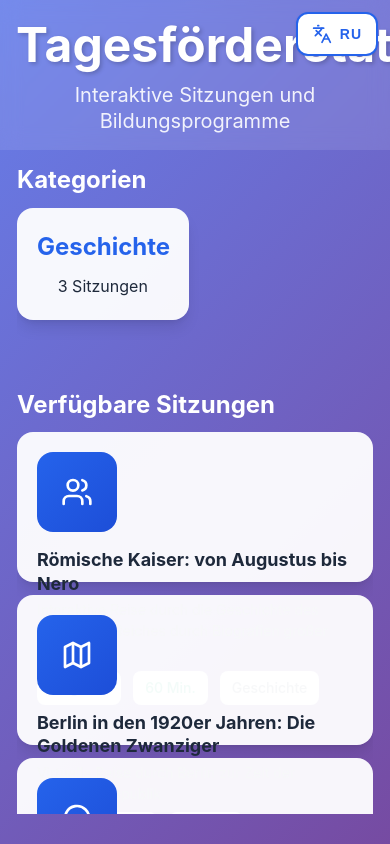
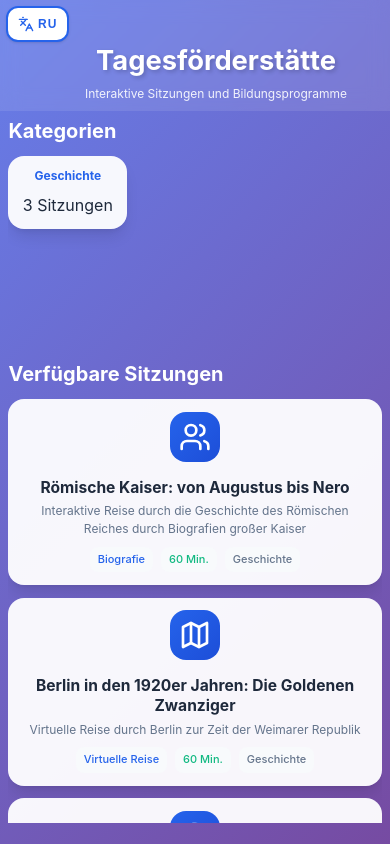
Before and after one commit to toshkaraf/tagesf-rderst-tte, a React (Vite) app: page / in a window 390 px wide. Built offline with nearby package versions, Linux system fonts and the light colour scheme.

Commit message:
fix mobile

```diff
--- a/src/components/LanguageSwitcher.css
+++ b/src/components/LanguageSwitcher.css
@@ -1,7 +1,7 @@
 .language-switcher {
   position: fixed;
   top: 16px;
-  right: 16px;
+  left: 16px;
   z-index: 1000;
   display: flex;
   align-items: center;
@@ -34,12 +34,47 @@
   letter-spacing: 1px;
 }
 
+/* Планшет */
+@media (max-width: 1024px) and (min-width: 769px) {
+  .language-switcher {
+    top: 12px;
+    left: 12px;
+    padding: 10px 14px;
+    font-size: 15px;
+    min-height: 46px;
+  }
+}
+
+/* Мобильные устройства */
 @media (max-width: 768px) {
   .language-switcher {
-    top: 12px;
-    right: 12px;
-    padding: 10px 14px;
+    top: 8px;
+    left: 8px;
+    padding: 8px 12px;
     font-size: 14px;
-    min-height: 44px;
+    min-height: 40px;
+    gap: 6px;
+  }
+
+  .language-switcher svg {
+    width: 18px;
+    height: 18px;
   }
 }
+
+/* Очень маленькие экраны */
+@media (max-width: 480px) {
+  .language-switcher {
+    top: 6px;
+    left: 6px;
+    padding: 6px 10px;
+    font-size: 12px;
+    min-height: 36px;
+    gap: 4px;
+  }
+
+  .language-switcher svg {
+    width: 16px;
+    height: 16px;
+  }
+}
--- a/src/components/LargeButton.css
+++ b/src/components/LargeButton.css
@@ -9,9 +9,44 @@
   min-height: var(--button-height);
 }
 
+/* Планшет */
+@media (max-width: 1024px) and (min-width: 769px) {
+  .large-button {
+    min-width: 180px;
+    padding: 18px 36px;
+    font-size: clamp(16px, 2.5vw, 22px);
+    min-height: clamp(56px, 8vh, 70px);
+  }
+}
+
+/* Мобильные устройства */
 @media (max-width: 768px) {
   .large-button {
     width: 100%;
     min-width: auto;
+    padding: clamp(14px, 2vh, 18px) clamp(20px, 4vw, 32px);
+    font-size: clamp(16px, 3vw, 20px);
+    min-height: clamp(52px, 8vh, 64px);
+    gap: 10px;
+  }
+
+  .large-button svg {
+    width: 20px;
+    height: 20px;
   }
 }
+
+/* Очень маленькие экраны */
+@media (max-width: 480px) {
+  .large-button {
+    padding: clamp(12px, 1.5vh, 16px) clamp(16px, 3vw, 24px);
+    font-size: clamp(14px, 3vw, 18px);
+    min-height: clamp(48px, 7vh, 56px);
+    gap: 8px;
+  }
+
+  .large-button svg {
+    width: 18px;
+    height: 18px;
+  }
+}
--- a/src/components/MediaViewer.css
+++ b/src/components/MediaViewer.css
@@ -59,3 +59,40 @@
   color: var(--error-color);
   text-align: center;
 }
+
+/* Мобильные устройства */
+@media (max-width: 768px) {
+  .media-viewer img,
+  .media-viewer video {
+    max-height: 25vh;
+  }
+
+  .media-title {
+    font-size: clamp(18px, 3.5vw, 20px);
+  }
+
+  .media-description {
+    font-size: clamp(16px, 2.5vw, 18px);
+  }
+}
+
+/* Очень маленькие экраны */
+@media (max-width: 480px) {
+  .media-viewer img,
+  .media-viewer video {
+    max-height: 20vh;
+    border-radius: 8px;
+  }
+
+  .media-title {
+    font-size: clamp(16px, 4vw, 18px);
+  }
+
+  .media-description {
+    font-size: clamp(14px, 3vw, 16px);
+  }
+
+  .media-viewer audio {
+    margin: clamp(8px, 1.5vh, 12px) 0;
+  }
+}
--- a/src/components/QuizViewer.css
+++ b/src/components/QuizViewer.css
@@ -97,12 +97,90 @@
   background-color: #dc2626;
 }
 
-@media (max-width: 768px) {
-  .quiz-answers.yes-no {
-    flex-direction: column;
+/* Планшет */
+@media (max-width: 1024px) and (min-width: 769px) {
+  .quiz-header h2 {
+    font-size: clamp(22px, 3.5vw, 28px);
   }
 
   .quiz-question h3 {
-    font-size: 24px;
+    font-size: clamp(18px, 3vw, 24px);
   }
 }
+
+/* Мобильные устройства */
+@media (max-width: 768px) {
+  .quiz-viewer {
+    padding: clamp(10px, 1.5vh, 20px);
+  }
+
+  .quiz-header h2 {
+    font-size: clamp(20px, 4vw, 26px);
+  }
+
+  .quiz-progress {
+    font-size: clamp(14px, 2.5vw, 18px);
+  }
+
+  .quiz-answers.yes-no {
+    flex-direction: column;
+    gap: clamp(8px, 1.5vh, 12px);
+  }
+
+  .quiz-question h3 {
+    font-size: clamp(18px, 3.5vw, 22px);
+  }
+
+  .quiz-explanation p {
+    font-size: clamp(14px, 2.5vw, 18px);
+  }
+
+  .quiz-answers {
+    gap: clamp(6px, 1.2vh, 12px);
+  }
+}
+
+/* Очень маленькие экраны */
+@media (max-width: 480px) {
+  .quiz-viewer {
+    padding: clamp(8px, 1.2vh, 16px);
+  }
+
+  .quiz-header {
+    margin-bottom: clamp(6px, 1vh, 12px);
+    padding-bottom: clamp(6px, 1vh, 12px);
+  }
+
+  .quiz-header h2 {
+    font-size: clamp(18px, 5vw, 22px);
+  }
+
+  .quiz-progress {
+    font-size: clamp(12px, 2.5vw, 16px);
+  }
+
+  .quiz-question {
+    padding: clamp(6px, 1vh, 12px);
+  }
+
+  .quiz-question h3 {
+    font-size: clamp(16px, 4vw, 20px);
+    margin-bottom: clamp(6px, 1vh, 12px);
+  }
+
+  .quiz-explanation {
+    padding: clamp(6px, 1vh, 12px);
+  }
+
+  .quiz-explanation p {
+    font-size: clamp(13px, 2.5vw, 16px);
+  }
+
+  .quiz-answers {
+    gap: clamp(6px, 1vh, 10px);
+  }
+
+  .quiz-actions {
+    margin-top: clamp(6px, 1vh, 12px);
+  }
+}
--- a/src/pages/HomePage.css
+++ b/src/pages/HomePage.css
@@ -173,20 +173,168 @@
   color: var(--secondary-color);
 }
 
+/* Планшет */
+@media (max-width: 1024px) and (min-width: 769px) {
+  .home-header {
+    padding: clamp(12px, 2vh, 20px);
+    padding-top: clamp(55px, 6vh, 65px); /* Отступ для кнопки языка */
+  }
+
+  .home-header h1 {
+    font-size: clamp(28px, 5vw, 40px);
+  }
+
+  .categories-grid {
+    grid-template-columns: repeat(auto-fill, minmax(120px, 1fr));
+  }
+
+  .sessions-grid {
+    grid-template-columns: repeat(auto-fill, minmax(280px, 1fr));
+  }
+
+  .session-icon {
+    width: 70px;
+    height: 70px;
+  }
+}
+
+/* Мобильные устройства */
 @media (max-width: 768px) {
+  .home-header {
+    padding: clamp(10px, 1.5vh, 16px);
+    padding-top: clamp(50px, 6vh, 60px); /* Отступ для кнопки языка */
+  }
+
   .home-header h1 {
-    font-size: 48px;
+    font-size: clamp(24px, 6vw, 36px);
+    line-height: 1.2;
   }
 
   .subtitle {
-    font-size: 20px;
+    font-size: clamp(14px, 3vw, 18px);
+    line-height: 1.4;
+  }
+
+  .home-main {
+    padding: clamp(8px, 1.5vh, 16px);
+  }
+
+  .categories-section h2,
+  .sessions-section h2 {
+    font-size: clamp(20px, 4vw, 28px);
+  }
+
+  .categories-grid {
+    grid-template-columns: repeat(auto-fill, minmax(100px, 1fr));
+    gap: clamp(6px, 1vh, 12px);
+  }
+
+  .category-card {
+    padding: clamp(10px, 1.5vh, 16px);
+    min-height: 80px;
+  }
+
+  .category-card h3 {
+    font-size: clamp(14px, 2.5vw, 16px);
   }
 
   .sessions-grid {
     grid-template-columns: 1fr;
+    gap: clamp(8px, 1.5vh, 14px);
+  }
+
+  .session-card {
+    flex-direction: row;
+    padding: clamp(12px, 2vh, 20px);
+    min-height: 120px;
+  }
+
+  .session-icon {
+    width: 60px;
+    height: 60px;
+  }
+
+  .session-info h3 {
+    font-size: clamp(16px, 3.5vw, 20px);
+  }
+
+  .session-description {
+    font-size: clamp(13px, 2.5vw, 15px);
+  }
+
+  .session-meta {
+    gap: 8px;
+  }
+
+  .session-meta span {
+    padding: 5px 10px;
+    font-size: 12px;
+  }
+}
+
+/* Очень маленькие экраны */
+@media (max-width: 480px) {
+  .home-header {
+    padding-top: clamp(45px, 5vh, 55px);
+    padding-left: clamp(50px, 6vw, 60px);
+    padding-right: clamp(8px, 1vw, 12px);
+    padding-bottom: clamp(8px, 1vh, 12px);
+  }
+
+  .home-header h1 {
+    font-size: clamp(20px, 7vw, 28px);
+  }
+
+  .subtitle {
+    font-size: clamp(12px, 3vw, 16px);
+  }
+
+  .home-main {
+    padding: clamp(6px, 1vh, 12px);
+  }
+
+  .categories-grid {
+    grid-template-columns: repeat(auto-fill, minmax(90px, 1fr));
+    gap: clamp(6px, 1vh, 10px);
+  }
+
+  .category-card {
+    padding: clamp(8px, 1.2vh, 12px);
+    min-height: 70px;
+  }
+
+  .category-card h3 {
+    font-size: clamp(12px, 2.5vw, 14px);
   }
 
   .session-card {
     flex-direction: column;
+    padding: clamp(10px, 1.5vh, 16px);
+    min-height: auto;
+  }
+
+  .session-icon {
+    width: 50px;
+    height: 50px;
+    align-self: center;
+  }
+
+  .session-info h3 {
+    font-size: clamp(15px, 4vw, 18px);
+    text-align: center;
+  }
+
+  .session-description {
+    font-size: clamp(12px, 2.5vw, 14px);
+    text-align: center;
+  }
+
+  .session-meta {
+    justify-content: center;
+  }
+
+  .session-meta span {
+    font-size: 11px;
+    padding: 4px 8px;
   }
 }
--- a/src/pages/SessionPage.css
+++ b/src/pages/SessionPage.css
@@ -10,6 +10,8 @@
 .session-header {
   background: var(--surface);
   padding: clamp(8px, 1.5vh, 16px);
+  padding-left: clamp(60px, 8vw, 80px); /* Отступ для кнопки языка */
+  padding-right: clamp(8px, 1.5vh, 16px);
   box-shadow: var(--shadow);
   display: flex;
   align-items: center;
@@ -17,6 +19,7 @@
   flex-wrap: wrap;
   flex-shrink: 0;
   min-height: fit-content;
+  position: relative;
 }
 
 .session-title {
@@ -41,6 +44,8 @@
   font-size: clamp(14px, 2vw, 16px);
   font-weight: 500;
   white-space: nowrap;
+  flex-shrink: 0;
+  margin-left: auto;
 }
 
 .session-main {
@@ -216,29 +221,130 @@
   color: var(--error-color);
 }
 
+/* Планшет */
+@media (max-width: 1024px) and (min-width: 769px) {
+  .session-header {
+    padding-left: clamp(60px, 7vw, 75px);
+    padding-right: clamp(8px, 1.5vh, 16px);
+  }
+
+  .session-main {
+    padding: clamp(10px, 1.5vh, 20px);
+  }
+}
+
+/* Мобильные устройства */
 @media (max-width: 768px) {
   .session-header {
     flex-direction: column;
     align-items: stretch;
+    padding-left: clamp(50px, 6vw, 60px);
+    padding-right: clamp(8px, 1.5vh, 12px);
+    padding-top: clamp(50px, 6vh, 60px); /* Отступ сверху для кнопки языка */
+    gap: clamp(8px, 1.5vh, 12px);
   }
 
   .session-title {
     min-width: auto;
+    width: 100%;
+  }
+
+  .session-title h1 {
+    font-size: clamp(18px, 4vw, 24px);
+  }
+
+  .session-title p {
+    font-size: clamp(13px, 2.5vw, 15px);
+  }
+
+  .session-progress {
+    font-size: clamp(13px, 2vw, 15px);
+    text-align: left;
+    margin-left: 0;
+    width: 100%;
   }
 
   .session-main {
-    padding: var(--spacing-large);
+    padding: clamp(8px, 1.5vh, 16px);
   }
 
   .yes-no-buttons {
     flex-direction: column;
+    gap: clamp(8px, 1.5vh, 12px);
+  }
+
+  .multiple-choice-buttons {
+    flex-direction: column;
+    gap: clamp(8px, 1.5vh, 12px);
   }
 
   .session-footer {
     flex-direction: column;
+    gap: clamp(8px, 1.5vh, 12px);
   }
 
   .session-footer button {
     width: 100%;
+    min-height: 56px;
+    font-size: clamp(16px, 3vw, 20px);
+  }
+
+  .slide-content h2 {
+    font-size: clamp(22px, 5vw, 28px);
+  }
+
+  .slide-text {
+    font-size: clamp(18px, 3.5vw, 22px);
   }
 }
+
+/* Очень маленькие экраны */
+@media (max-width: 480px) {
+  .session-header {
+    padding-left: clamp(45px, 5vw, 55px);
+    padding-top: clamp(45px, 5vh, 55px);
+    padding-bottom: clamp(8px, 1vh, 12px);
+  }
+
+  .session-title h1 {
+    font-size: clamp(16px, 5vw, 20px);
+    line-height: 1.3;
+  }
+
+  .session-title p {
+    font-size: clamp(12px, 2.5vw, 14px);
+    line-height: 1.4;
+  }
+
+  .session-progress {
+    font-size: clamp(12px, 2vw, 14px);
+  }
+
+  .session-main {
+    padding: clamp(6px, 1vh, 12px);
+  }
+
+  .slide-content h2 {
+    font-size: clamp(20px, 6vw, 24px);
+  }
+
+  .slide-text {
+    font-size: clamp(16px, 4vw, 18px);
+    line-height: 1.7;
+  }
+
+  .question-text {
+    font-size: clamp(18px, 4vw, 20px);
+  }
+
+  .media-section h3,
+  .questions-section h3 {
+    font-size: clamp(20px, 5vw, 24px);
+  }
+
+  .session-footer button {
+    min-height: 52px;
+    font-size: clamp(14px, 3vw, 18px);
+    padding: clamp(12px, 2vh, 16px) clamp(16px, 3vw, 24px);
+  }
+}
```
